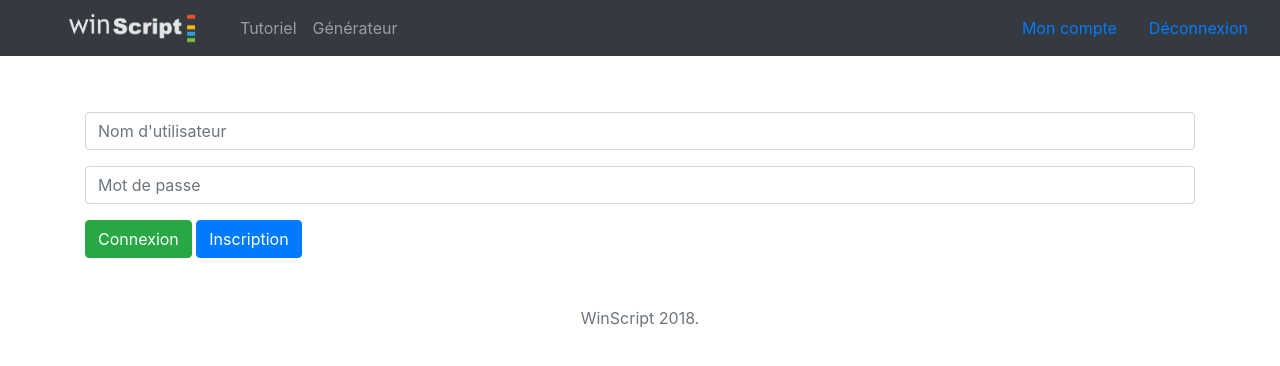
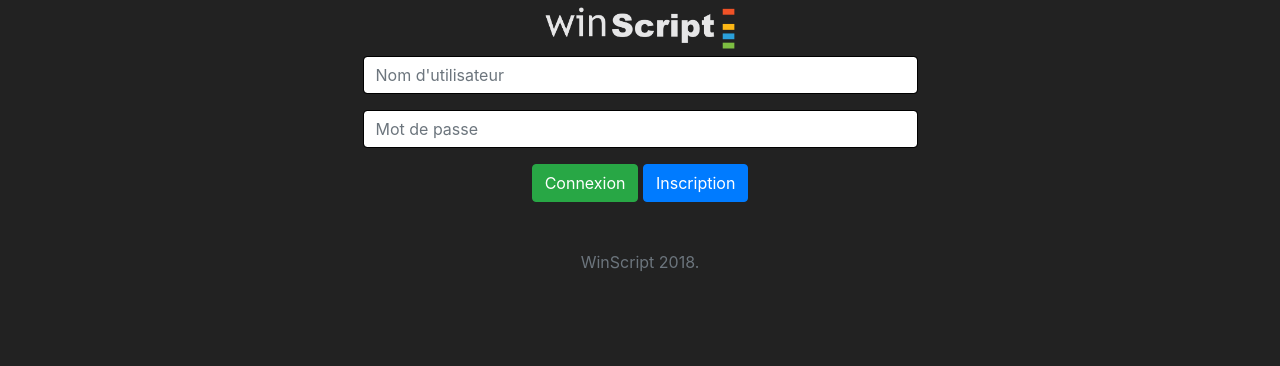
Before and after one commit to xrkzor/winscript, a Symfony app: template templates/security/login.html.twig in a window 1280 px wide. Shown: the top 366 px of the page. Run offline with Twig, Linux system fonts and the light colour scheme; the template is opened without the code that fills it, so the values that code supplies are empty; some libraries are stand-ins or nearby versions.

Commit message:
Mise en prod

```diff
--- a/config/routes.yaml
+++ b/config/routes.yaml
@@ -1,3 +1,9 @@
 #index:
 #    path: /
 #    controller: App\Controller\DefaultController::index
+
+logout:
+    path: /logout
+
+login_check:
+    path: /login_check
--- a/public/css/style.css
+++ b/public/css/style.css
@@ -5,6 +5,10 @@ background-color: #222;
 h1.intro {
   color: white;
   text-align: center;
+}
+
+label {
+  color: white;
 }
 
 div.container {
@@ -41,6 +45,21 @@ display: block;
 }
 
 /* formulaire surcouche css*/
+form {
+  width: 50%;
+  margin: auto;
+}
+
+div.form-group {
+  text-align: center;
+}
+
+div.center {
+  display: block;
+  margin-left: auto;
+  margin-right: auto;
+}
+
 .form input,.form textarea{
   display: block;
 width: 100%;
--- a/src/Controller/HomeController.php
+++ b/src/Controller/HomeController.php
@@ -4,11 +4,13 @@ namespace App\Controller;
 
 use Symfony\Component\Routing\Annotation\Route;
 use Symfony\Bundle\FrameworkBundle\Controller\Controller;
+use Sensio\Bundle\FrameworkExtraBundle\Configuration\Security;
 
 class HomeController extends Controller
 {
     /**
      * @Route("/", name="home")
+     * @Security("is_granted('ROLE_USER')")
      */
     public function index()
     {
--- a/src/Controller/UtilisateurController.php
+++ b/src/Controller/UtilisateurController.php
@@ -4,6 +4,8 @@ namespace App\Controller;
 
 use App\Repository\UtilisateurRepository;
 use App\Entity\Utilisateur;
+use App\Entity\Version;
+use App\Repository\VersionRepository;
 use App\Form\UtilisateurType;
 use App\Form\UtilisateurEditType;
 use Symfony\Component\Routing\Annotation\Route;
--- a/src/Entity/Utilisateur.php
+++ b/src/Entity/Utilisateur.php
@@ -53,7 +53,6 @@ class Utilisateur implements UserInterface
      * @Assert\EqualTo(propertyPath="password", message="Les deux mots de passe ne sont pas identiques !")
      */
     public $confirm_password;
-
 
     public function getId()
     {
@@ -119,4 +118,5 @@ class Utilisateur implements UserInterface
     public function getRoles() {
         return ['ROLE_USER'];
     }
+
 }
--- a/src/Form/UtilisateurEditType.php
+++ b/src/Form/UtilisateurEditType.php
@@ -9,6 +9,7 @@ use Symfony\Component\Form\FormBuilderInterface;
 use Symfony\Bridge\Doctrine\Form\Type\EntityType;
 use Symfony\Component\OptionsResolver\OptionsResolver;
 use Symfony\Component\Form\Extension\Core\Type\PasswordType;
+use Symfony\Component\Form\FormTypeInterface;
 
 class UtilisateurEditType extends AbstractType
 {
--- a/templates/base.html.twig
+++ b/templates/base.html.twig
@@ -4,15 +4,15 @@
         <meta charset="UTF-8">
         <title>{% block title %}WinScript{% endblock %}</title>
         {% block stylesheets %}
-        <link href="{{ ('css/style.css') }}" rel="stylesheet">
-        <link href="{{ ('css/bootstrap.min.css') }}" rel="stylesheet">
+        <link href="{{ asset('css/bootstrap.min.css') }}" rel="stylesheet">
+        <link href="{{ asset('css/style.css') }}" rel="stylesheet">
         {% endblock %}
     </head>
-    <body>
+    {% block header %}
+    <header>
      <nav class="navbar navbar-expand-sm bg-dark navbar-dark">
       <a class="navbar-brand">
-        <a href="/home"><img src="../../img/logo.png"  alt="Logo" style="width:200px;"></a>
-      </a>
+        <a href="{{ path('home') }}"><img src="../../img/logo.png"  alt="Logo" style="width:200px;"></a>
       <div class="collapse navbar-collapse" id="navbarNavAltMarkup">
         <div class="navbar-nav">
             <ul class="navbar-nav">
@@ -26,14 +26,17 @@
         </div>
       </div>
           <a href="{{ path('profil') }}" class="nav-item nav-link">Mon compte</a>
-          <a href="{{ path('security_logout') }}" class="nav-item nav-link">Déconnexion</a>
+          <a href="{{ path('logout') }}" class="nav-item nav-link">Déconnexion</a>
       </nav>
-      {% block body %}{% endblock %}
-      <footer class="footer mt-5 ">
-        <div class="container">
-          <span class="text-muted"><center>WinScript 2018.</center></span>
+    </header>
+    {% endblock %}
+    {% block body %}
+    <body>
+    </body>
+    {% endblock %}
+    <footer class="footer mt-5 ">
+      <div class="container">
+        <span class="text-muted"><center>WinScript 2018.</center></span>
         </div>
-      </footer>
-      {% block javascripts %}{% endblock %}
-    </body>
+    </footer>
 </html>
--- a/templates/security/login.html.twig
+++ b/templates/security/login.html.twig
@@ -1,19 +1,36 @@
-{% extends 'base.html.twig' %}
-
+<!DOCTYPE html>
+<html>
+    <head>
+        <meta charset="UTF-8">
+        <title>{% block title %}WinScript{% endblock %}</title>
+        {% block stylesheets %}
+        <link href="{{ asset('css/bootstrap.min.css') }}" rel="stylesheet">
+        <link href="{{ asset('css/style.css') }}" rel="stylesheet">
+        {% endblock %}
 {% block body %}
 	<div class="container">
-		<h1 class="intro">Connexion !</h1>
-		<form action="{{ path('security_login') }}" method="post">
+		<div class="center">
+			<img src="../../img/logo.png" alt="Logo" style="width:300px">
+		</div>
+		<form action="{{ path('login_check') }}" method="post">
 			<div class=form-group">
 				<input placeholder="Nom d'utilisateur" required name="_username" type="text" class="form-control">
 			</div>
 			<div class=form-group">
-				<input placeholder="Mot de passe" required name="_password" type="text" class="form-control">
+				<input type="password" placeholder="Mot de passe" required name="_password" type="text" class="form-control">
 			</div>
 			<div class="form-group">
 				<button type="submit" class="btn btn-success">Connexion</button>
-				<a href="{{ path('security_registration') }}"class="btn btn-primary">Inscription</a>
+				<a href="{{ path('registration') }}"class="btn btn-primary">Inscription</a>
 			</div>
 		</form>
 	</div>
 {% endblock %}
+      <footer class="footer mt-5 ">
+        <div class="container">
+          <span class="text-muted"><center>WinScript 2018.</center></span>
+        </div>
+      </footer>
+      {% block javascripts %}{% endblock %}
+    </body>
+</html>
--- a/templates/security/registration.html.twig
+++ b/templates/security/registration.html.twig
@@ -20,7 +20,7 @@
 		{{ form_widget(form) }}
 
 		<button type="submit" class="btn btn-success">Enregistrer !</button>
-		<a href="{{ path('security_login')}}"class="btn btn-info">Annuler</a>
+		<a href="{{ path('login')}}"class="btn btn-info">Annuler</a>
 
 		{{ form_end(form) }}
 	</div>
```
Also changed, not shown: src/Controller/SecurityController.php (+6 -10 lines), templates/utilisateur/edit.html.twig (+9 -1 lines), templates/utilisateur/profil.html.twig (+10 -6 lines), 2 other files.
